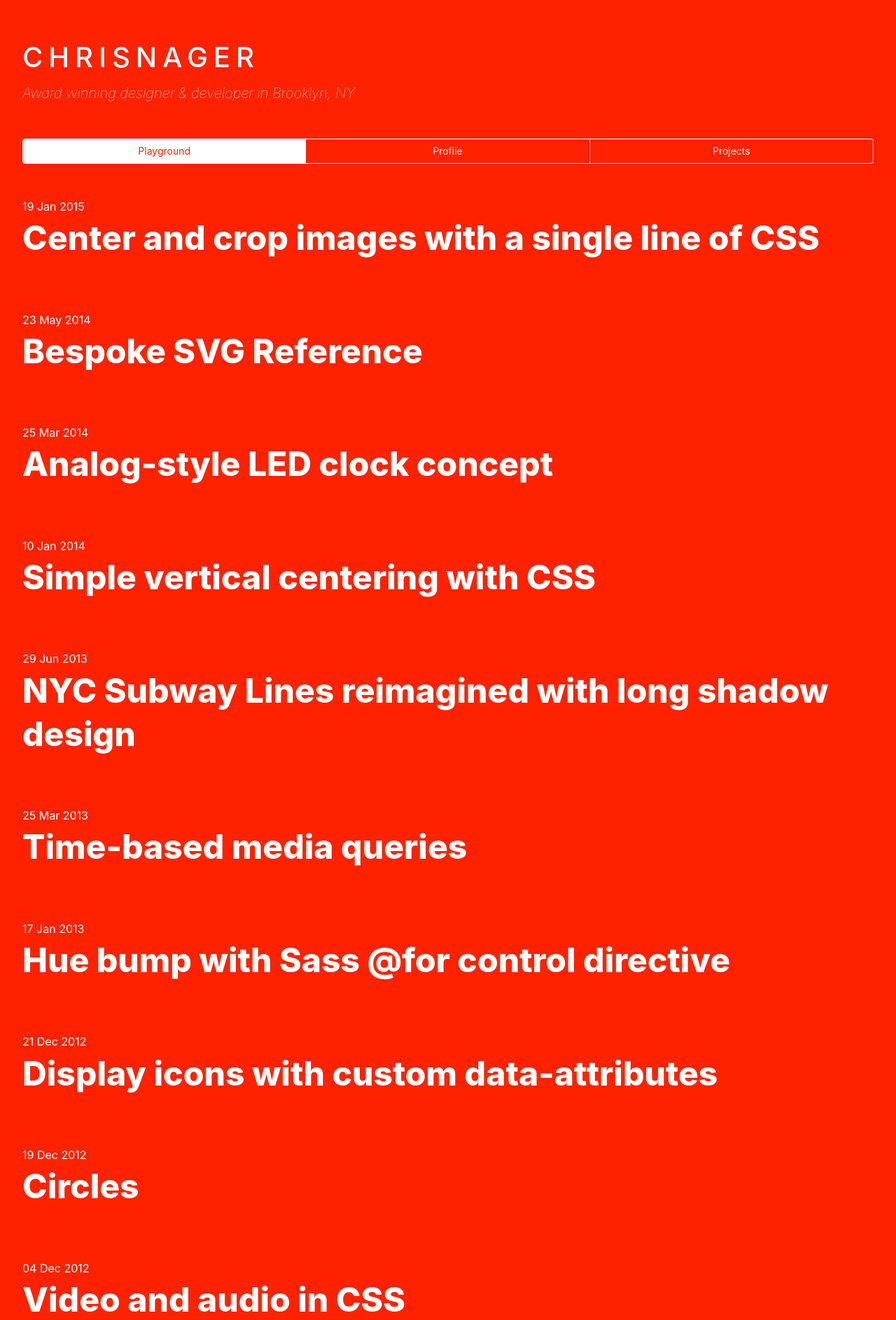
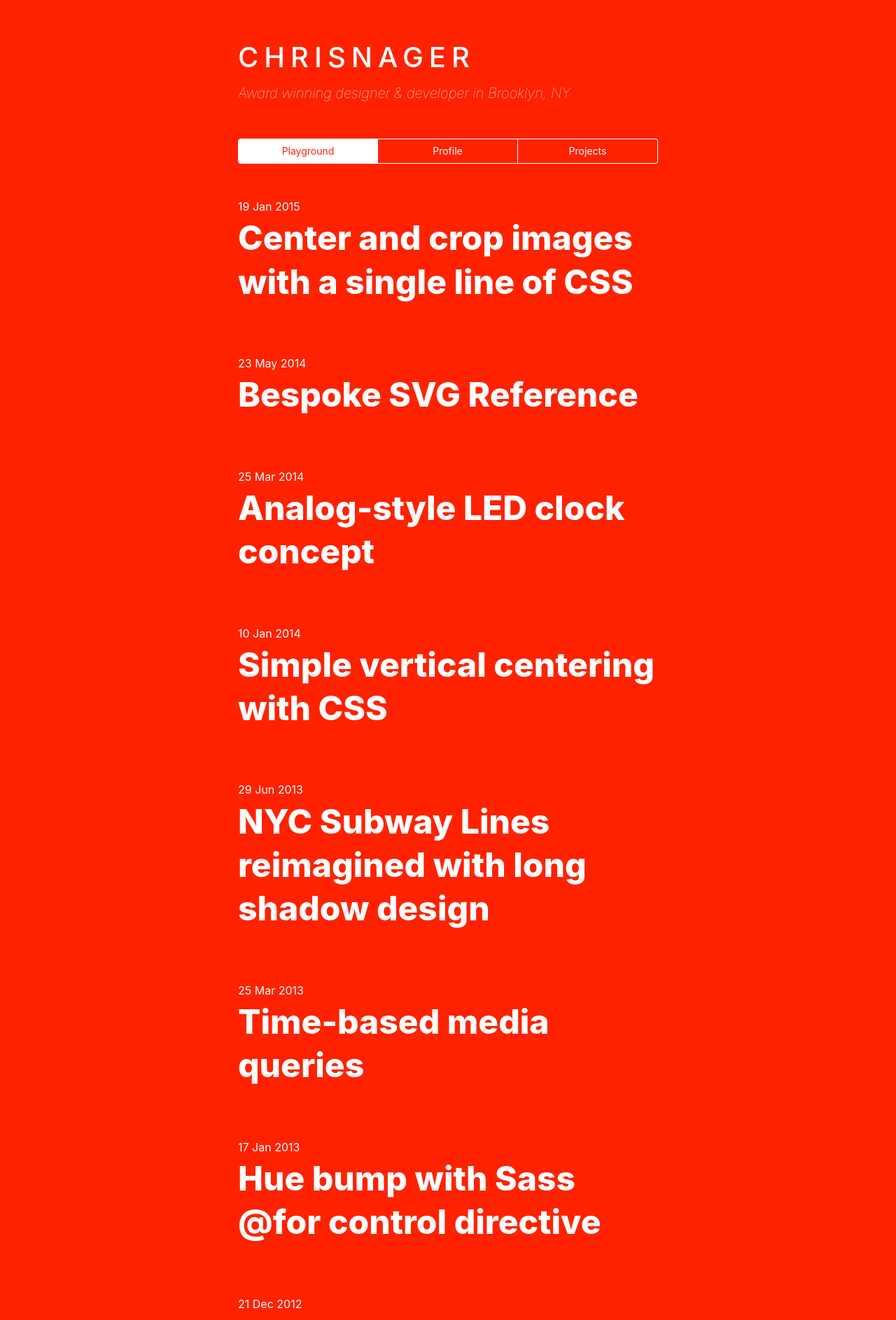
Before and after one commit to chrisnager/chrisnager.github.io, a Jekyll site: the page built from index.html, in a window 1280 px wide. Shown: the top 1886 px of the page at 70% size. Built offline with Jekyll 4.4.1, drawn with Linux system fonts in a browser that asks for light colours; nearby versions of some CDN libraries; library files that are not in the unit come from our copies.

Commit message:
Reduce site max width

```diff
--- a/css/chrisnager.css
+++ b/css/chrisnager.css
@@ -108,10 +108,10 @@ iframe {
    ========================================================================== */
 
 .site {
-    max-width: 80rem;
+    max-width: 41.5rem;
     margin-right: auto;
     margin-left: auto;
-    padding: 3.5rem 2rem 1rem;
+    padding: 3.5rem 2rem 2rem;
 }
 
 
```
